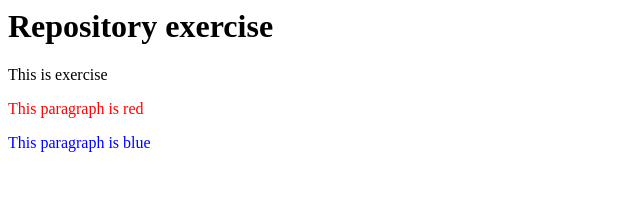
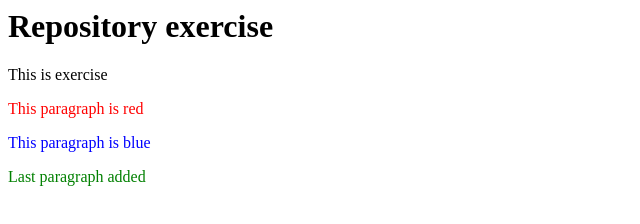
Before and after one commit to Moris17/Exercise-repository, a plain HTML site: page index.html in a window 1280 px wide. Shown: the whole page, without its empty margins (0-640 px from the left). Drawn offline with Linux system fonts and the light colour scheme.

Commit message:
last paragraph

```diff
--- a/index.html
+++ b/index.html
@@ -3,3 +3,4 @@
 <p>This is exercise</p>
 <p style="color: red;">This paragraph is red</p>
 <p style="color: blue;">This paragraph is blue</p>
+<p style="color:green;">Last paragraph added</p>
```
